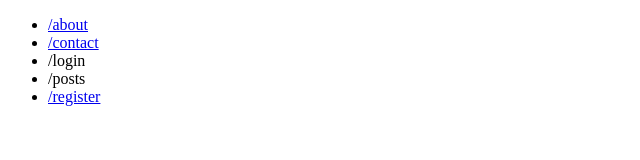
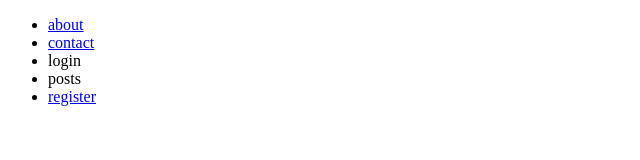
Before and after one commit to Erimatone/blog-Eric-Leonel, a plain HTML site: page index.html in a window 1280 px wide. Shown: the full height of the page, 0-640 px from the left. Drawn offline with Linux system fonts and the light colour scheme.

Commit message:
Update index.html

```diff
--- a/index.html
+++ b/index.html
@@ -12,11 +12,11 @@
     <body>
         <nav>
             <ul>
-                <li><a href="./about.html">/about</a></li>
-                <li><a href="./contact.html">/contact</a></li>
-                <li><a href="./login.html"></a>/login</li>
-                <li><a href="./posts.html"></a>/posts</li>
-                <li><a href="./register.html">/register</a></li>
+                <li><a href="./about.html">about</a></li>
+                <li><a href="./contact.html">contact</a></li>
+                <li><a href="./login.html"></a>login</li>
+                <li><a href="./posts.html"></a>posts</li>
+                <li><a href="./register.html">register</a></li>
             </ul>
 
          </nav>
```
